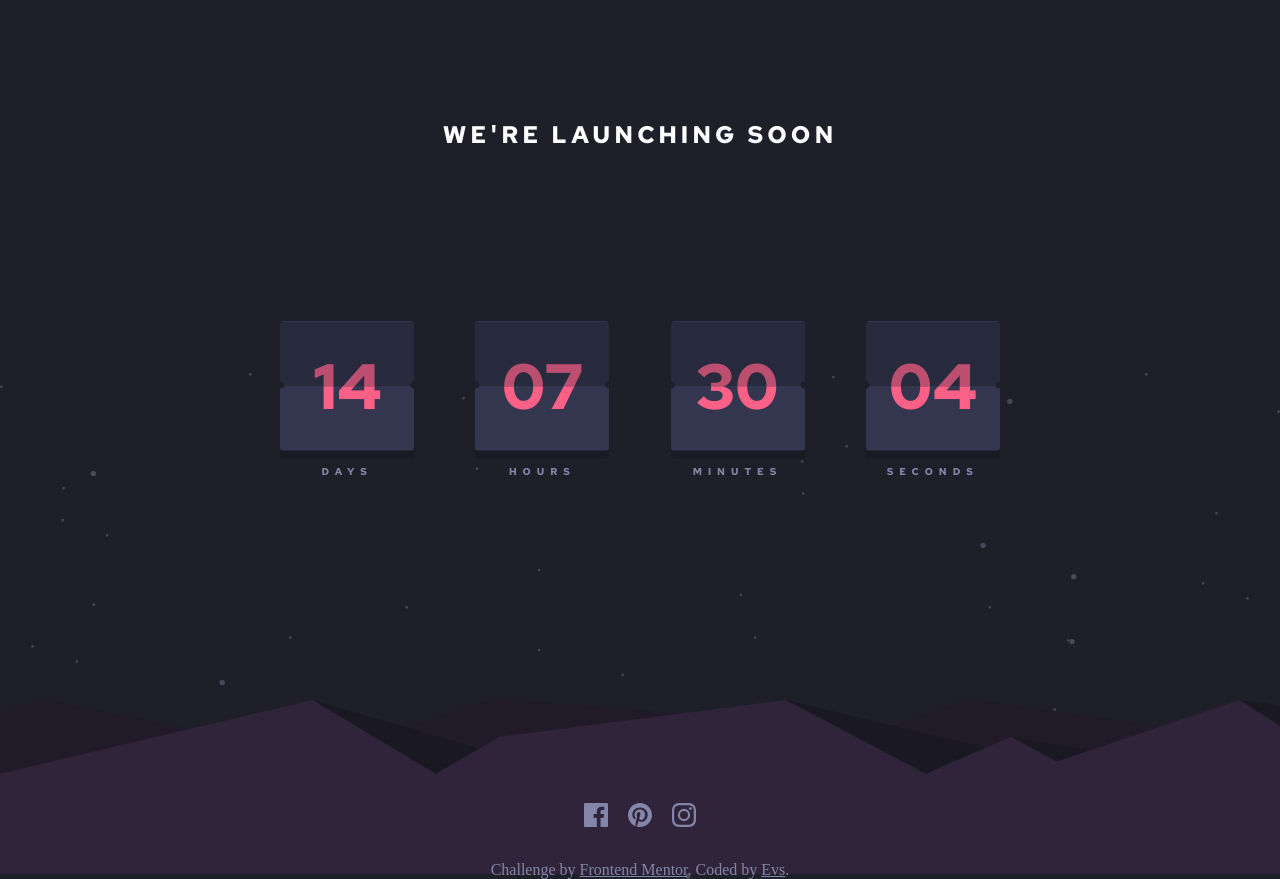
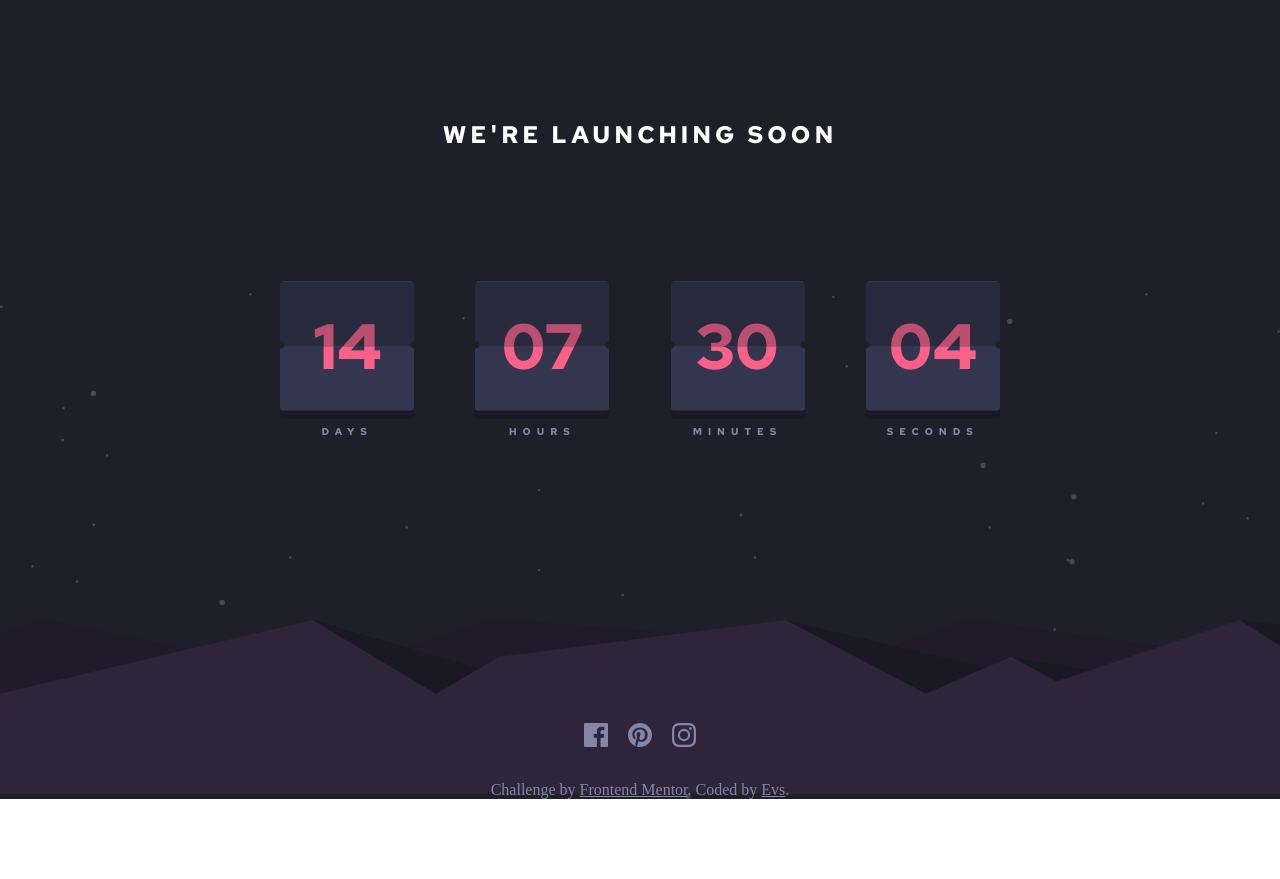
Before and after one commit to e-v-s/countdown_project, a React (Create React App) app: page / in a window 1280 px wide. After the commit the page ends 800 px from the top, so only its background shows below. Built offline with nearby package versions, Linux system fonts and the light colour scheme.

Commit message:
change height

```diff
--- a/src/App.js
+++ b/src/App.js
@@ -93,7 +93,7 @@ const style = StyleSheet.create({
       backgroundSize: '100%',
       backgroundRepeat: 'no-repeat',
       backgroundPosition: 'left bottom',
-      minHeight: '900px',
+      minHeight: '820px',
     }
   },
   title: {
```
Also changed, not shown: 1 other file (tests, documents, lock files or other folders).
